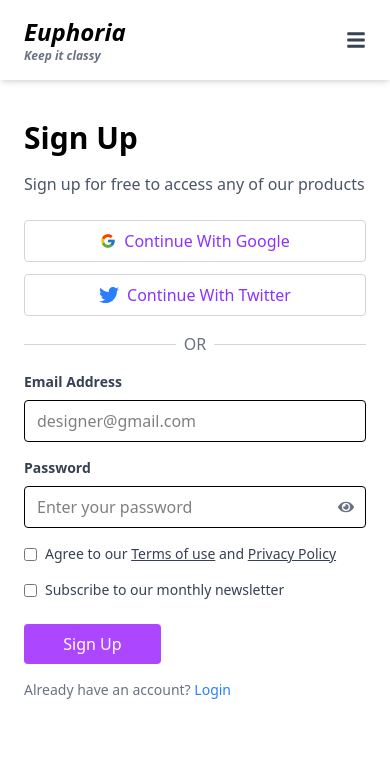
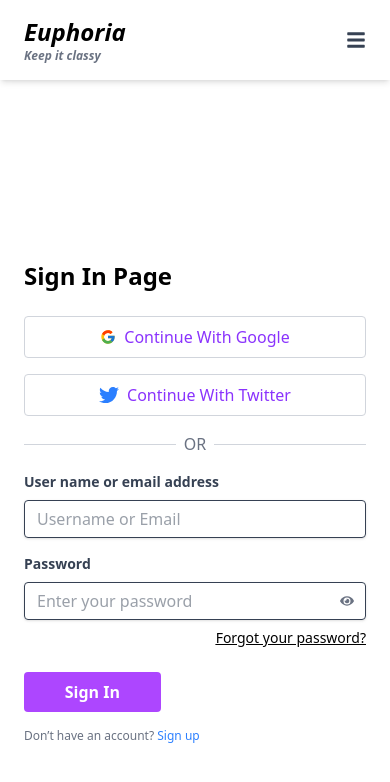
Before and after one commit to Santosh93kumar/Cloth_ecomm, a React (Vite) app: page / in a window 390 px wide. Shown: the top 782 px of the page. Built offline with nearby package versions, Linux system fonts and the light colour scheme.

Commit message:
Routing in App.jsx

```diff
--- a/src/App.jsx
+++ b/src/App.jsx
@@ -73,7 +73,7 @@ const router = createBrowserRouter([
                 {(handleLoginSuccess) => (
                     <>
                         <Navbar />
-                        <SignUp onSignUpSuccess={handleLoginSuccess} />
+                        <SignIn onLoginSuccess={handleLoginSuccess} />
                     </>
                 )}
             </AuthWrapper>
--- a/src/component/Page/MyOrder.jsx
+++ b/src/component/Page/MyOrder.jsx
@@ -344,7 +344,7 @@ export default function MyOrders() {
       </aside>
 
       {/* Orders Section */}
-      <main className="w-full md:w-3/4 p-6 bg-white shadow-md rounded-lg mt-6 md:mt-0 md:ml-6 sticky top-0">
+      <main className="w-full md:w-3/4 p-6 bg-white  rounded-lg mt-6 md:mt-0 md:ml-6 sticky top-0">
         <h2 className="text-2xl font-semibold">My Orders</h2>
 
         {/* Tabs */}
@@ -368,7 +368,7 @@ export default function MyOrders() {
             <p className="text-center text-gray-500">No orders found.</p>
           ) : (
             filteredOrders.map((order) => (
-              <div key={order.id} className="p-4 rounded-lg shadow-sm bg-white">
+              <div key={order.id} className="p-4 rounded-lg  bg-white">
                 <div className="flex flex-col md:flex-row justify-between bg-gray-100 p-4 rounded-lg gap-4">
                   <div>
                     <p className="font-semibold">Order no: #{order.id}</p>
--- a/src/component/Page/OrderDetails.jsx
+++ b/src/component/Page/OrderDetails.jsx
@@ -84,7 +84,7 @@ const OrderDetails = () => {
         </nav>
       </aside>
 
-      <main className="w-full md:w-3/4 p-6 bg-white shadow-md rounded-lg mt-6 md:mt-0 md:ml-6">
+      <main className="w-full md:w-3/4 p-6 bg-white  rounded-lg mt-6 md:mt-0 md:ml-6">
         <div className="p-4 md:p-6 max-w-3xl mx-auto">
 
           <h1 className="text-2xl font-semibold  mb-4 flex items-center gap-2" onClick={() => navigate("/home/order")}><FaAngleLeft sixe={25} />Order Details</h1>
```
